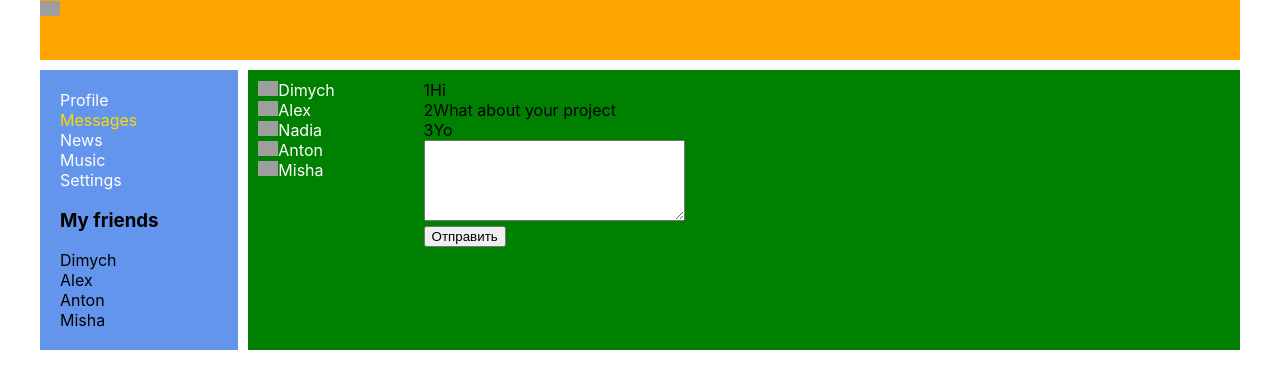
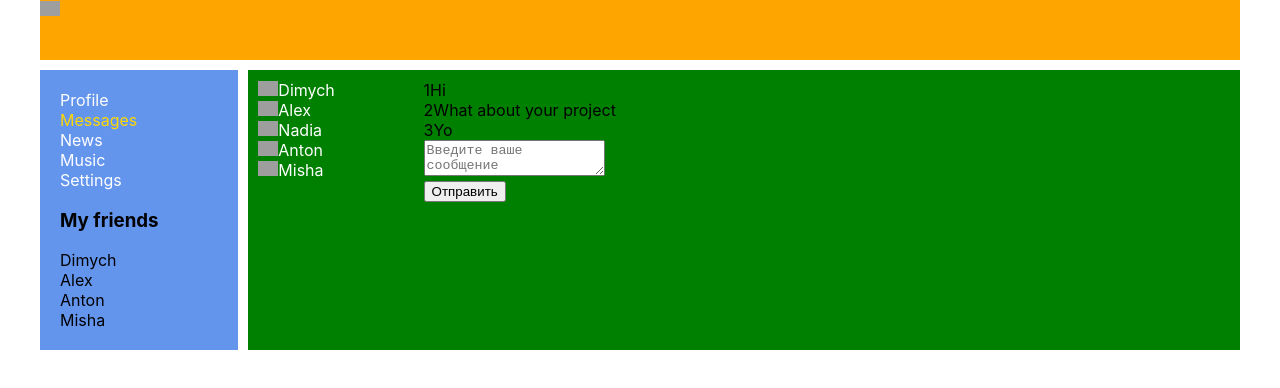
Before and after one commit to AlexeiMir/socialnetwork, a React (Create React App) app: page /dialogs in a window 1280 px wide. Shown: the top 388 px of the page. Built offline with nearby package versions, Linux system fonts and the light colour scheme; grey boxes are pictures that could not be loaded.

Commit message:
40 lesson

```diff
--- a/src/App.js
+++ b/src/App.js
@@ -18,8 +18,7 @@
       <Navbar state={props.state.sidebar} />
       <div className="app-wrapper-content">
       <Route path='/profile' render={ () =><Profile profilePage={props.state.profilePage} dispatch={props.dispatch} />} />
-      <Route path='/dialogs' render={() =><Dialogs dialogs={props.state.dialogsPage.dialogs} messages={props.state.dialogsPage.messages}
-       dispatch={props.dispatch} />}/>
+      <Route path='/dialogs' render={() =><Dialogs store={props.store} />}/>
       <Route path='/news'component={News} />
       <Route path='/music'component={Music} />
       </div>
--- a/src/components/Dialogs/Dialogs.jsx
+++ b/src/components/Dialogs/Dialogs.jsx
@@ -1,32 +1,34 @@
 import React from 'react';
 import s from './Dialogs.module.css';
-import {NavLink} from 'react-router-dom';
 import DialogItem from './DialogItem/DialogItem';
 import Message from './Message/Message';
-import {actionCreatorUpdateNewMessage,actionCreatorAddMessage} from './../../redux/state';
+import {updateNewMessageBodyCreator,sendMessageCreator} from './../../redux/state';
+
 
 
 
 const Dialogs = (props) => {
 
+    let state = props.store.getState().dialogsPage;
 
-    let newMessagePost = React.createRef();
-    let addMessage = ()=> {
-        /*props.addMessage();*/
-        props.dispatch(actionCreatorAddMessage());
+
+    let  onSendMessageClick = ()=> {
+        props.store.dispatch(sendMessageCreator());
 
     }
 
-    let onMessageChange = () => {
-        let message = newMessagePost.current.value;
-       /* props.updateNewMessage(message);*/
-       props.dispatch(actionCreatorUpdateNewMessage(message))
+    let onNewMessageChange = (e) => {
+        let body = e.target.value;
+        props.store.dispatch(updateNewMessageBodyCreator(body));
+
+
     }
 
 
 
-            let dialogsElements = props.dialogs.map( d => <DialogItem name={d.name} id={d.id} />);
-        let messagesElements = props.messages.map( m => <Message message={m.message} id={m.id}/> );
+            let dialogsElements = state.dialogs.map( d => <DialogItem name={d.name} id={d.id} />);
+        let messagesElements = state.messages.map( m => <Message message={m.message} id={m.id}/> );
+        let newMessageBody = state.newMessageBody;
 
 
     return (
@@ -37,10 +39,10 @@
             <div className={s.messages}>
                 {messagesElements}
                 <div>
-                <textarea ref={newMessagePost} onChange={onMessageChange} name="" id="" cols="30" rows="5"></textarea>
+                <textarea onChange={onNewMessageChange} placeholder="Введите ваше сообщение" value={newMessageBody}></textarea>
                 </div>
                 <div>
-                    <button onClick={addMessage}>Отправить</button>
+                    <button onClick={onSendMessageClick}>Отправить</button>
                 </div>
             </div>
 
--- a/src/index.js
+++ b/src/index.js
@@ -9,7 +9,7 @@
 
 
 export let renderEntireTree = (state) => {
-ReactDOM.render(<BrowserRouter><App state={state} dispatch={store.dispatch.bind(store)} /></BrowserRouter>, document.getElementById('root'));
+ReactDOM.render(<BrowserRouter><App state={state} dispatch={store.dispatch.bind(store)} store={store} /></BrowserRouter>, document.getElementById('root'));
 }
 
 serviceWorker.unregister();
--- a/src/redux/state.js
+++ b/src/redux/state.js
@@ -1,7 +1,7 @@
 const ADD_POST = 'ADD-POST';
 const UPDATE_NEW_POST_TEXT = 'UPDATE-NEW-POST-TEXT';
-const UPDATE_NEW_MESSAGE = 'UPDATE-NEW-MESSAGE';
-const ADD_MESSAGE = 'ADD-MESSAGE';
+const UPDATE_NEW_MESSAGE_BODY = 'UPDATE-NEW-MESSAGE-BODY';
+const SEND_MESSAGE = 'SEND-MESSAGE';
 
 
 let store = {
@@ -22,7 +22,7 @@
                 {id: 2, message:'What about your project'},
                 {id: 3, message:'Yo'}
      ],
-        newMessage: 'it '
+     newMessageBody: ''
 
             },
 
@@ -51,8 +51,7 @@
             console.log('State was changed');
             },
 
-    getState () {
-        debugger;
+    getState() {
         return this._state;
     },
 
@@ -61,7 +60,7 @@
             },
     dispatch (action) {
 
-        if (action.type === 'ADD-POST') {
+        if (action.type === ADD_POST) {
             let newPost = {
                 id: 2,
                 name:this._state.profilePage.newPostText,
@@ -71,25 +70,21 @@
             this._state.profilePage.posts.push(newPost);
             this._state.profilePage.newPostText = '';
             this._callSubsciber(this._state);
-        } else if (action.type === 'UPDATE-NEW-POST-TEXT') {
+        } else if (action.type === UPDATE_NEW_POST_TEXT) {
 
             this._state.profilePage.newPostText = action.newText;
             this._callSubsciber(this._state);
-        } else if (action.type === 'ADD-MESSAGE' ) {
-            let newMessage = {
-                id: 2,
-                message: this._state.dialogsPage.newMessage
-            }
-            this._state.dialogsPage.messages.push(newMessage);
-            this._state.dialogsPage.newMessage = ' ';
-            this._callSubsciber(this._state);
-        } else if (action.type === 'UPDATE-NEW-MESSAGE') {
-
-            this._state.dialogsPage.newMessage = action.newMessageText;
+        }else if (action.type === UPDATE_NEW_MESSAGE_BODY) {
+            this._state.dialogsPage.newMessageBody = action.body;
                 this._callSubsciber(this._state);
 
+        } else if (action.type === SEND_MESSAGE ) {
+           let body = this._state.dialogsPage.newMessageBody;
+           this._state.dialogsPage.newMessageBody ='';
+            this._state.dialogsPage.messages.push({id:6, message: body });
+
+            this._callSubsciber(this._state);
         }
-
 
     }
 
@@ -99,10 +94,10 @@
 
   export const actionCreatorUpdateNewPostText = (text) => ({type : UPDATE_NEW_POST_TEXT, newText : text});
 
-  export const actionCreatorUpdateNewMessage = (message) => ({type: UPDATE_NEW_MESSAGE,newMessageText: message });
+  export const updateNewMessageBodyCreator = (body) => ({type: UPDATE_NEW_MESSAGE_BODY, body: body });
 
 
-export const actionCreatorAddMessage = () => ({type: ADD_MESSAGE});
+export const sendMessageCreator = () => ({type: SEND_MESSAGE});
 
 
 
```
